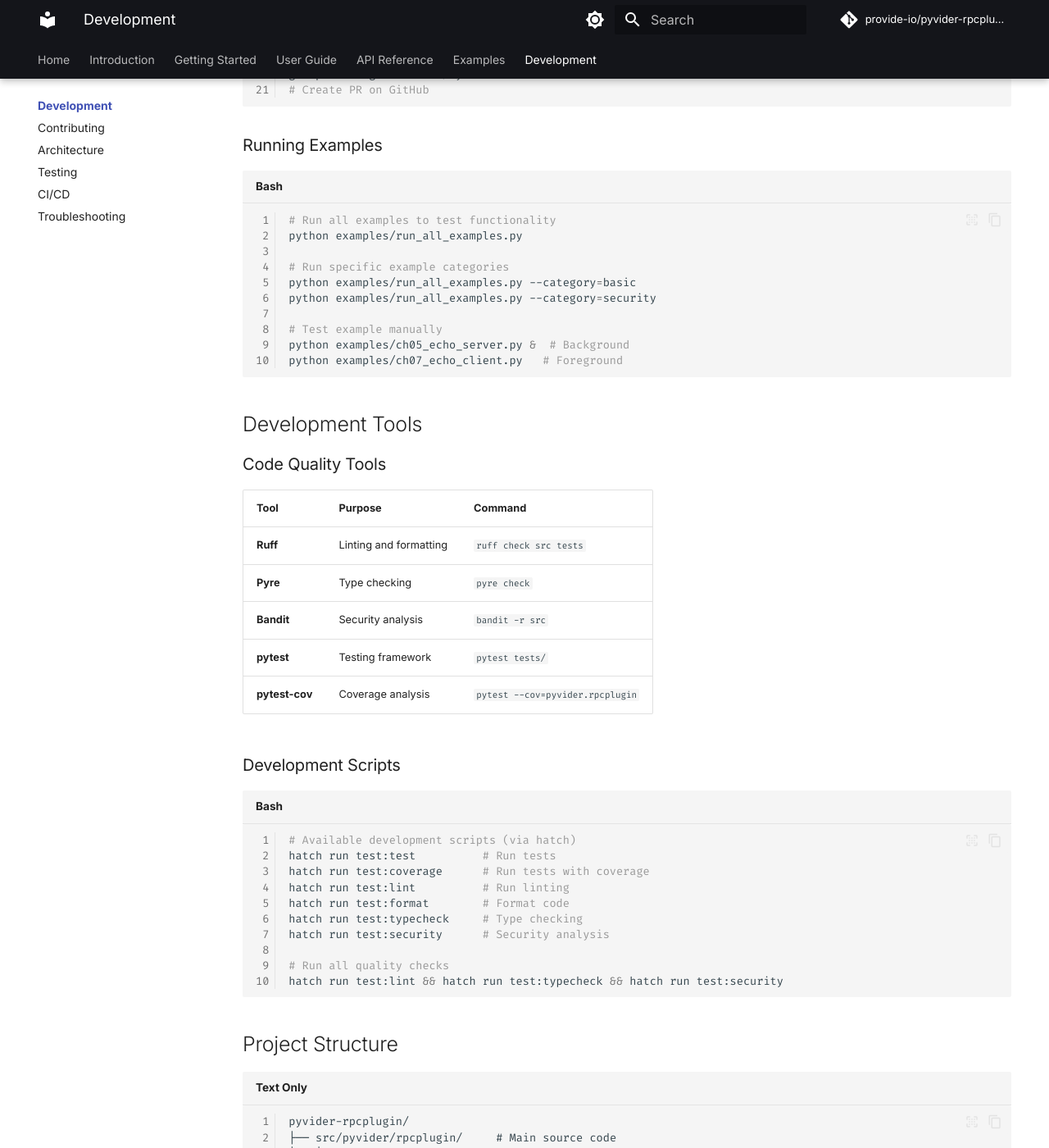
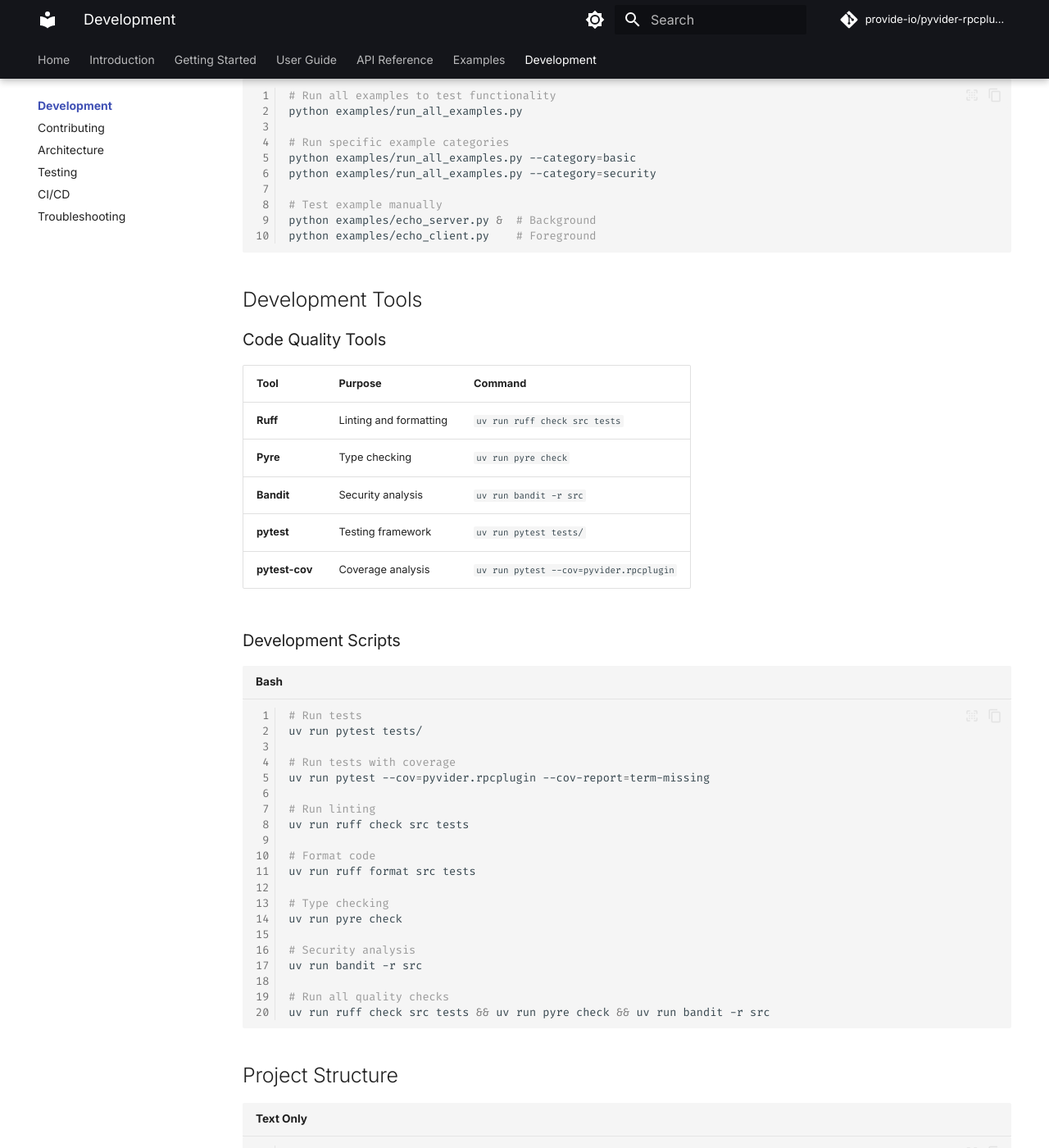
Before and after one commit to provide-io/pyvider-rpcplugin, an MkDocs documentation site: the page built from docs/development/index.md, in a window 1280 px wide and 1400 px high, scrolled down 2310 px. Shown: the whole window at 82% size. Built offline with MkDocs 1.6.1 and Material for MkDocs 9.7.7, drawn with Linux system fonts in a browser that asks for light colours; comment, search, counter and statistics services are not loaded; the version menu is left out; some of the changed text lies outside the part shown.

Commit message:
🔼⚙️ [skip ci] auto-commit

````diff
--- a/docs/development/index.md
+++ b/docs/development/index.md
@@ -58,23 +58,15 @@ Common issues and debugging:
 git clone https://github.com/provide-io/pyvider-rpcplugin.git
 cd pyvider-rpcplugin
 
-# Set up development environment using workenv
+# Set up development environment
 uv sync
 
-# Install development dependencies
-uv pip install -e ".[dev]"
-
 # Run tests to verify setup
-pytest tests/
+uv run pytest tests/
 
 # Run linting and type checking
-ruff check src tests
-pyre check
-
-# Run all development checks
-hatch run test:coverage
-hatch run test:lint
-hatch run test:typecheck
+uv run ruff check src tests
+uv run pyre check
 ```
 
 ### Development Workflow
@@ -87,12 +79,12 @@ git checkout -b feature/my-new-feature
 # ... edit code, add tests, update docs ...
 
 # Run comprehensive testing
-pytest tests/ -v --cov=pyvider.rpcplugin
+uv run pytest tests/ -v --cov=pyvider.rpcplugin
 
 # Check code quality
-ruff check src tests
-ruff format src tests
-pyre check
+uv run ruff check src tests
+uv run ruff format src tests
+uv run pyre check
 
 # Commit changes
 git add .
@@ -114,8 +106,8 @@ python examples/run_all_examples.py --category=basic
 python examples/run_all_examples.py --category=security
 
 # Test example manually
-python examples/ch05_echo_server.py &  # Background
-python examples/ch07_echo_client.py   # Foreground
+python examples/echo_server.py &  # Background
+python examples/echo_client.py    # Foreground
 ```
 
 ## Development Tools
@@ -124,25 +116,35 @@ python examples/ch07_echo_client.py   # Foreground
 
 | Tool | Purpose | Command |
 |------|---------|---------|
-| **Ruff** | Linting and formatting | `ruff check src tests` |
-| **Pyre** | Type checking | `pyre check` |
-| **Bandit** | Security analysis | `bandit -r src` |
-| **pytest** | Testing framework | `pytest tests/` |
-| **pytest-cov** | Coverage analysis | `pytest --cov=pyvider.rpcplugin` |
+| **Ruff** | Linting and formatting | `uv run ruff check src tests` |
+| **Pyre** | Type checking | `uv run pyre check` |
+| **Bandit** | Security analysis | `uv run bandit -r src` |
+| **pytest** | Testing framework | `uv run pytest tests/` |
+| **pytest-cov** | Coverage analysis | `uv run pytest --cov=pyvider.rpcplugin` |
 
 ### Development Scripts
 
 ```bash
-# Available development scripts (via hatch)
-hatch run test:test          # Run tests
-hatch run test:coverage      # Run tests with coverage
-hatch run test:lint          # Run linting
-hatch run test:format        # Format code
-hatch run test:typecheck     # Type checking
-hatch run test:security      # Security analysis
+# Run tests
+uv run pytest tests/
+
+# Run tests with coverage
+uv run pytest --cov=pyvider.rpcplugin --cov-report=term-missing
+
+# Run linting
+uv run ruff check src tests
+
+# Format code
+uv run ruff format src tests
+
+# Type checking
+uv run pyre check
+
+# Security analysis
+uv run bandit -r src
 
 # Run all quality checks
-hatch run test:lint && hatch run test:typecheck && hatch run test:security
+uv run ruff check src tests && uv run pyre check && uv run bandit -r src
 ```
 
 ## Project Structure
@@ -234,10 +236,10 @@ The project follows semantic versioning (SemVer):
 
 ```bash
 # Pre-release checks
-pytest tests/ --cov=pyvider.rpcplugin --cov-report=term-missing
-ruff check src tests
-pyre check
-bandit -r src
+uv run pytest tests/ --cov=pyvider.rpcplugin --cov-report=term-missing
+uv run ruff check src tests
+uv run pyre check
+uv run bandit -r src
 
 # Update version and changelog
 # ... edit VERSION file and CHANGELOG.md ...
````
Also changed, not shown: docs/index.md (+1 -1 lines), 1 other file.
